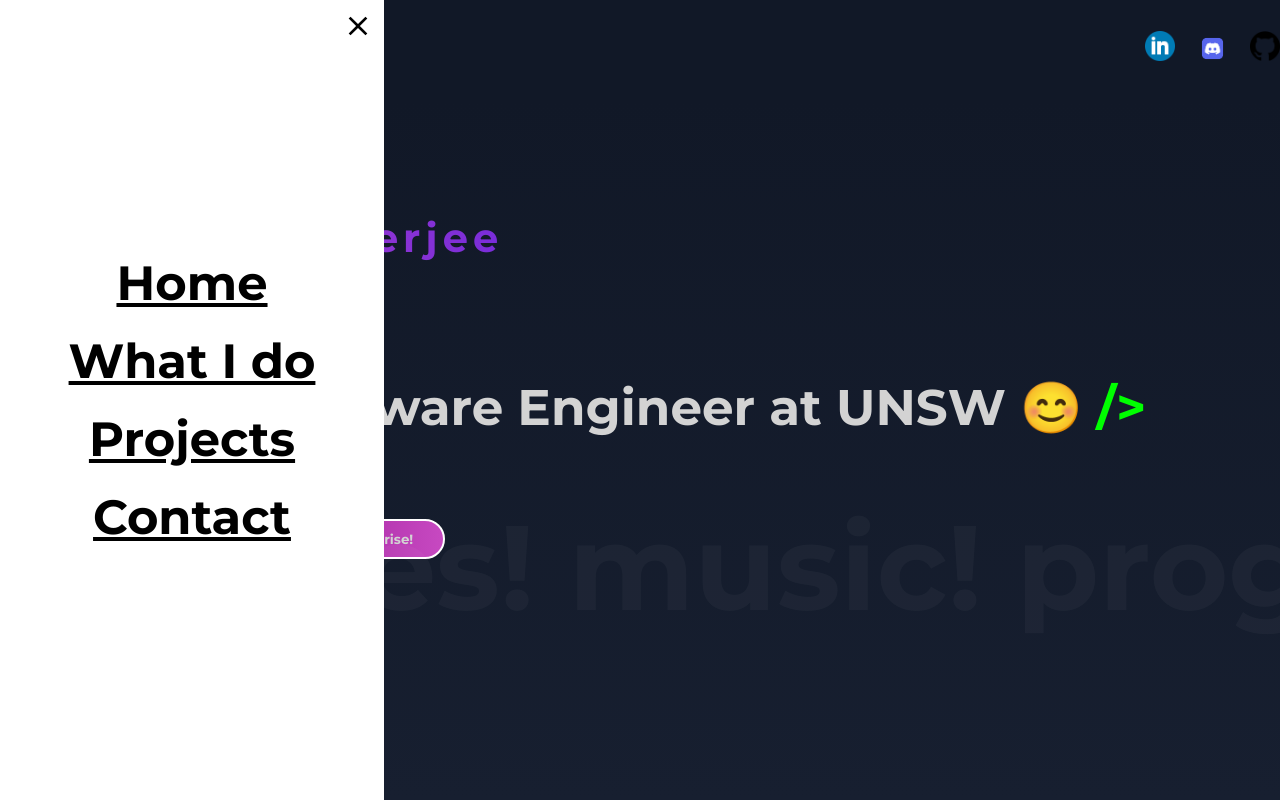
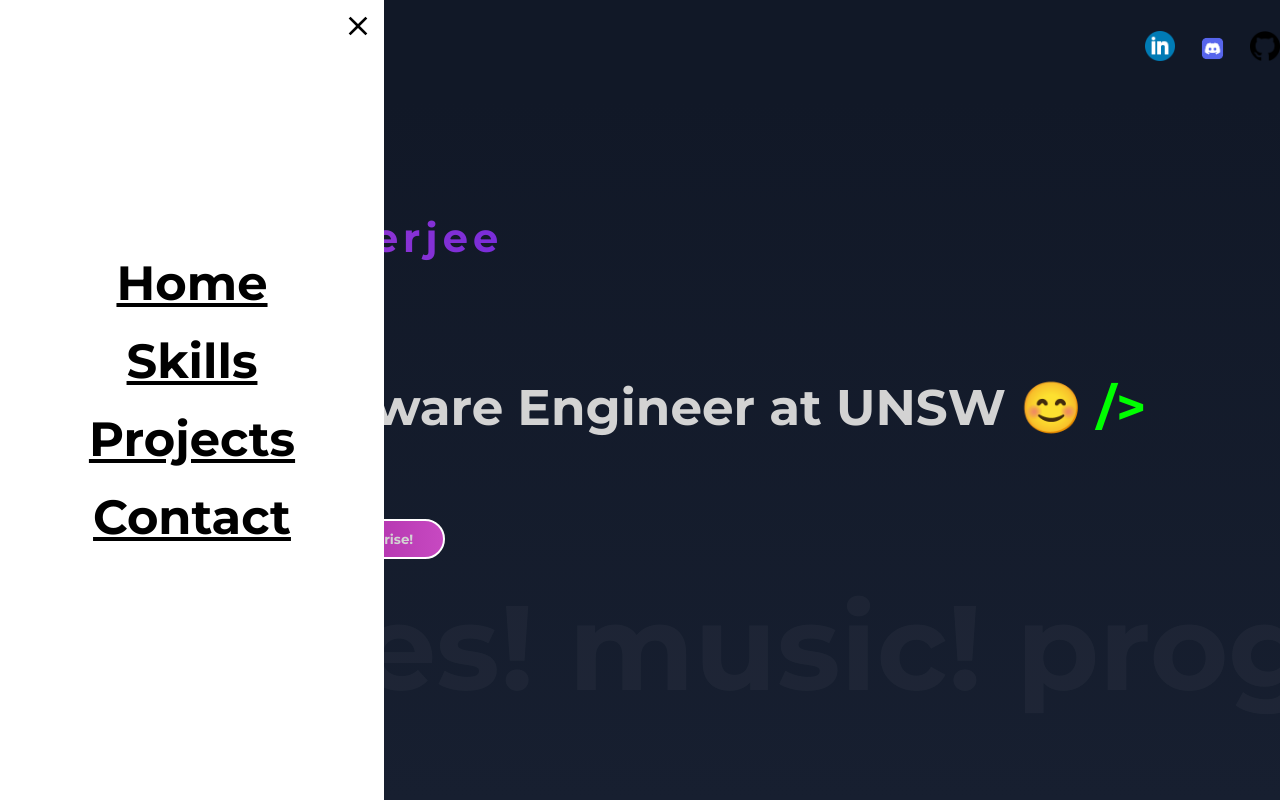
Before and after one commit to Ascendrospyder/Portfolio, a React (Create React App) app: page / in a window 1280 px wide. Both pictures are taken after a click on the element 26 px from the left and 28 px from the top of the page. Shown: the top 800 px of the page. Built offline with nearby package versions, Linux system fonts and the light colour scheme.

Commit message:
Fixed issue where the sidebar was not scrolling to section of the page

```diff
--- a/src/App.js
+++ b/src/App.js
@@ -1,15 +1,7 @@
-import logo from './logo.svg';
 import './App.scss';
-import { ThemeProvider } from '@mui/material/styles';
-import theme from './portfolioTheme';
-import { motion } from 'framer-motion';
-import { HomePage } from './Screens/HomePage';
-import { Route, Routes } from 'react-router-dom';
-import { About } from './Screens/About';
 import NavBar from './Components/NavBar/NavBar';
 import TitlePage from './Components/TitlePage/TitlePage';
 import Parallax from './Components/Parallax/Parallax';
-import Sidebar from './Components/Sidebar/Sidebar';
 import Skills from './Components/Skills/Skills';
 import Projects from './Components/Projects/Projects';
 import Contact from './Components/Contact/Contact';
@@ -17,30 +9,25 @@ import Contact from './Components/Contact/Contact';
 function App() {
   return (
     <div id='outer-div'>
-      <section>
+      <section id='home'>
         <NavBar />
         <TitlePage />
       </section>
-      <section>
+      <section id='skills'>
         <Parallax text='Skills?' type="Skills" />
       </section>
       <section>
         <Skills />
       </section>
-      <section>
+      <section id='projects'>
         <Parallax text='Projects' type="Projects" />
       </section>
       <section>
         <Projects />
       </section>
-      <section>
+      <section id='contact'>
         <Contact />
       </section>
-
-      {/* <Routes>
-        <Route path='/' element={<HomePage />} />
-        <Route path='/about' element={<About />} />
-      </Routes> */}
     </div>
   );
 }
--- a/src/Components/Contact/ContactForm.jsx
+++ b/src/Components/Contact/ContactForm.jsx
@@ -1,7 +1,16 @@
 import React, { useState } from 'react';
-import { Container, Grid, TextField, Button, Paper } from '@mui/material';
+import {
+  Container,
+  Grid,
+  TextField,
+  Button,
+  Paper,
+  Typography,
+} from '@mui/material';
 import MailOutlineIcon from '@mui/icons-material/MailOutline';
 import Snackbar from '@mui/material/Snackbar';
+import Alert from '@mui/material/Alert';
+import AlertTitle from '@mui/material/AlertTitle';
 
 const ContactForm = () => {
   const [formData, setFormData] = useState({
@@ -82,6 +91,9 @@ const ContactForm = () => {
           bgcolor: 'common.white',
         }}
       >
+        <Typography variant='h4' gutterBottom sx={{ color: 'black', fontWeight: 700}}>
+          Like what you see? Send me a message!
+        </Typography>
         <form onSubmit={handleSubmit}>
           <Grid container spacing={2}>
             <Grid item xs={12}>
--- a/src/Components/NavBar/NavBar.jsx
+++ b/src/Components/NavBar/NavBar.jsx
@@ -14,27 +14,18 @@ const NavBar = () => {
     <div className='nav-bar'>
       <Sidebar isOpen={isOpen} setIsOpen={setIsOpen} />
       <div className='wrapper'>
-        <motion.span
-          initial={{ opacity: 0, scale: 0.5 }}
-          animate={{ opacity: 1, scale: 1 }}
-          transition={{ duration: 1 }}
-          className='nav-name'
-        >
+        <span className='nav-name'>
           Arindam.Dev
-        </motion.span>
+        </span>
         <div className='social'>
-          <a href='https://www.linkedin.com/in/arindam-mukherjee-3b9477249/'>
+          <a href='https://www.linkedin.com/in/arindam-mukherjee-3b9477249/' target="_blank" rel="noopener noreferrer">
             <img src={linkedinLogo} alt='Linkedin logo' />
           </a>
-          <a href='http://discordapp.com/users/713166366005264534'>
-            <img
-              src={discordLogo}
-              alt='Discord Logo'
-              className='discord-logo'
-            ></img>
+          <a href='http://discordapp.com/users/713166366005264534' target="_blank" rel="noopener noreferrer">
+            <img src={discordLogo} alt='Discord Logo' className='discord-logo' />
           </a>
-          <a href='https://github.com/Ascendrospyder'>
-            <img src={githubLogo} alt='Github Logo'></img>
+          <a href='https://github.com/Ascendrospyder' target="_blank" rel="noopener noreferrer">
+            <img src={githubLogo} alt='Github Logo' />
           </a>
         </div>
       </div>
--- a/src/Components/Sidebar/Sidebar.jsx
+++ b/src/Components/Sidebar/Sidebar.jsx
@@ -1,12 +1,12 @@
 import React, { useState } from 'react';
-import { Link } from 'react-router-dom';
 import ListIcon from '@mui/icons-material/List';
 import CloseIcon from '@mui/icons-material/Close';
 import './sidebar.scss';
 import { motion } from 'framer-motion';
+import Link from '@mui/material/Link';
 
 const Sidebar = ({ isOpen, setIsOpen }) => {
-  const sections = ['Home', 'What I do', 'Projects', 'Contact'];
+  const sections = ['Home', 'Skills', 'Projects', 'Contact'];
 
   const sidebarVariants = {
     open: {
@@ -40,17 +40,13 @@ const Sidebar = ({ isOpen, setIsOpen }) => {
             <CloseIcon sx={{ '& path': { fill: 'black' }, fontSize: '2em' }} />
           </div>
           {sections.map((section, index) => (
-            <Link
+            <a
               key={index}
+              href={`#${section.toLowerCase()}`}
               className='sidebar-link'
-              to={section.toLowerCase()}
-              spy={true}
-              smooth={true}
-              offset={-70}
-              duration={500}
             >
               {section}
-            </Link>
+            </a>
           ))}
         </motion.div>
       )}
--- a/src/Components/Skills/skills.scss
+++ b/src/Components/Skills/skills.scss
@@ -2,10 +2,12 @@
   background-color: rgb(255, 255, 255);
   border-radius: 10%;
   transition: transform 0.3s ease-in-out;
+  border: 2px solid transparent;
 }
 
 .custom-card:hover {
   transform: translateY(-10px);
+  border-color: #c749c1;
 }
 
 .card-title {
@@ -13,3 +15,7 @@
   font-weight: 1000;
   margin-left: 10px;
 }
+
+.card-img { /* Add or modify this class */
+  border-radius: 10%; /* Apply a border radius of 10% to the image */
+}
--- a/src/Components/TitlePage/titlePage.scss
+++ b/src/Components/TitlePage/titlePage.scss
@@ -54,7 +54,7 @@
     .slidingTextContainer {
       position: absolute;
       font-size: 15vh;
-      bottom: 20vh;
+      bottom: 10vh;
       white-space: nowrap;
       color: #ffffff09;
     }
```
Also changed, not shown: src/Components/Skills/SkillCard.jsx (+16 -10 lines).
